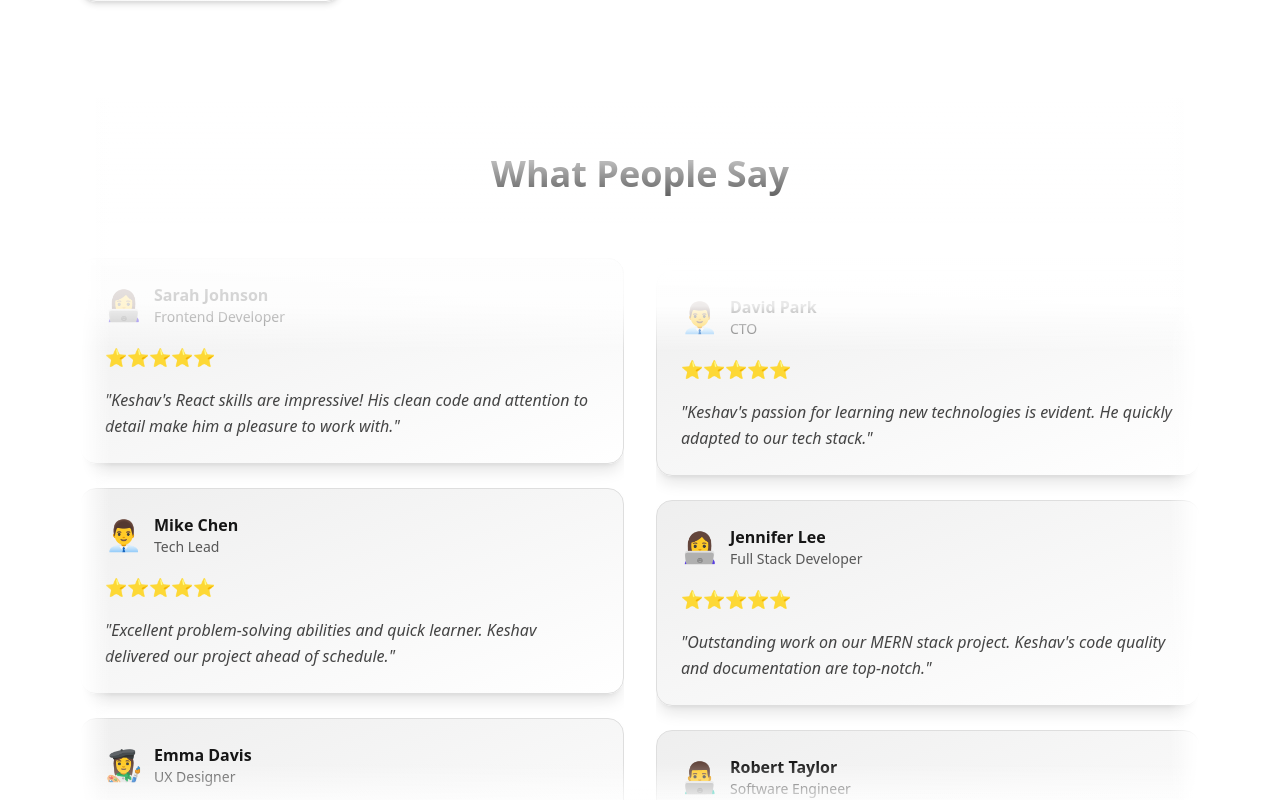
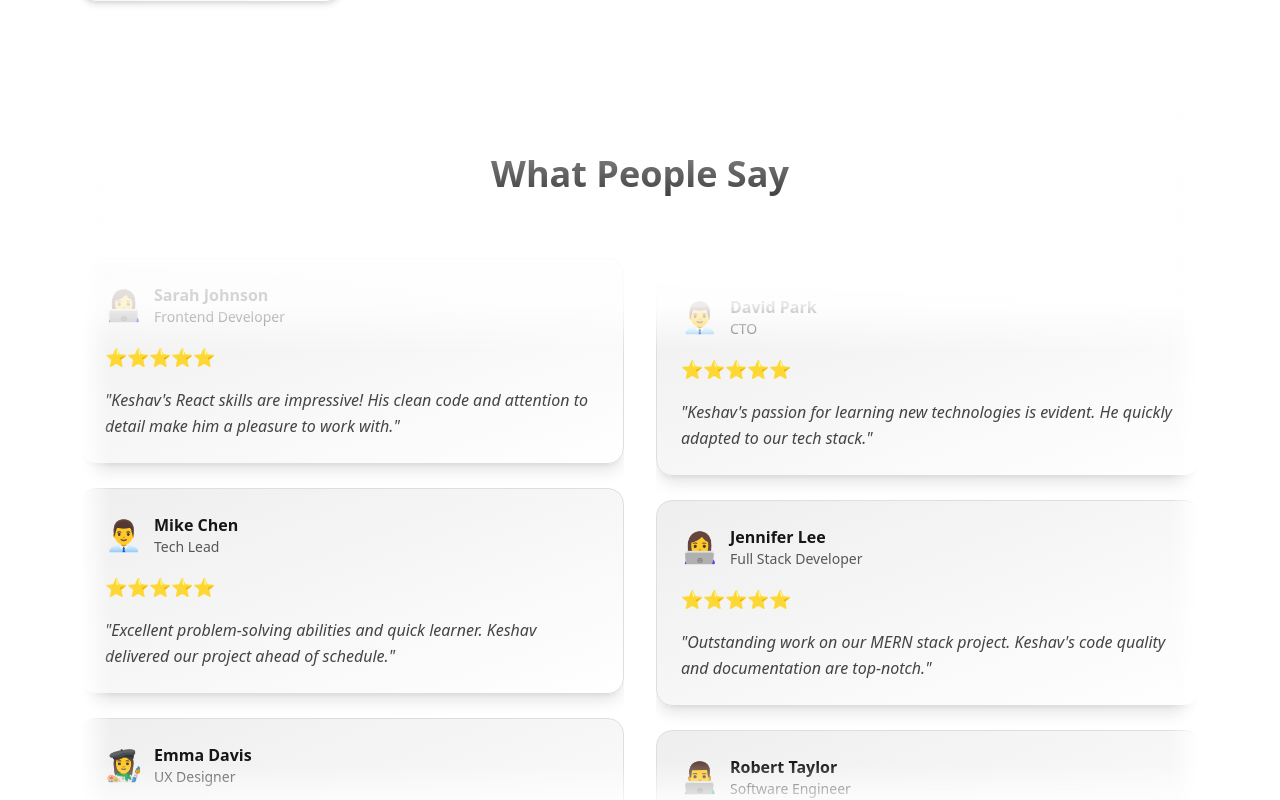
Before and after one commit to ikeshav26/_portfolio, a React (Vite) app: page /about in a window 1280 px wide. Shown: the part 1255-2055 px from the top of the page. Built offline with nearby package versions, Linux system fonts and the light colour scheme.

Commit message:
Changes commit

```diff
--- a/index.html
+++ b/index.html
@@ -2,7 +2,7 @@
 <html lang="en">
   <head>
     <meta charset="UTF-8" />
-    <link rel="icon" type="image/svg+xml" href="/vite.svg" />
+    <link rel="icon" type="image/svg+xml" href="/logo.jpg"  />
     <meta name="viewport" content="width=device-width, initial-scale=1.0" />
     <title>Keshav's Portfolio</title>
   </head>
--- a/src/pages/About.jsx
+++ b/src/pages/About.jsx
@@ -709,8 +709,8 @@ const About = () => {
           </div>
 
           {/* Enhanced Section-wide fade overlays */}
-          <div className="absolute top-0 left-0 right-0 h-32 bg-gradient-to-b from-base-100 via-base-100/70 via-base-100/40 to-transparent pointer-events-none z-30"></div>
-          <div className="absolute bottom-0 left-0 right-0 h-32 bg-gradient-to-t from-base-100 via-base-100/70 via-base-100/40 to-transparent pointer-events-none z-30"></div>
+          <div className="absolute top-0 left-0 right-0 h-32 bg-gradient-to-b from-base-100  via-base-100/40 to-transparent pointer-events-none z-30"></div>
+          <div className="absolute bottom-0 left-0 right-0 h-32 bg-gradient-to-t from-base-100  via-base-100/40 to-transparent pointer-events-none z-30"></div>
 
           {/* Side fade effects */}
           <div className="absolute top-0 left-0 bottom-0 w-8 bg-gradient-to-r from-base-100 to-transparent pointer-events-none z-30"></div>
```
Also changed, not shown: public/logo.jpg (added).
